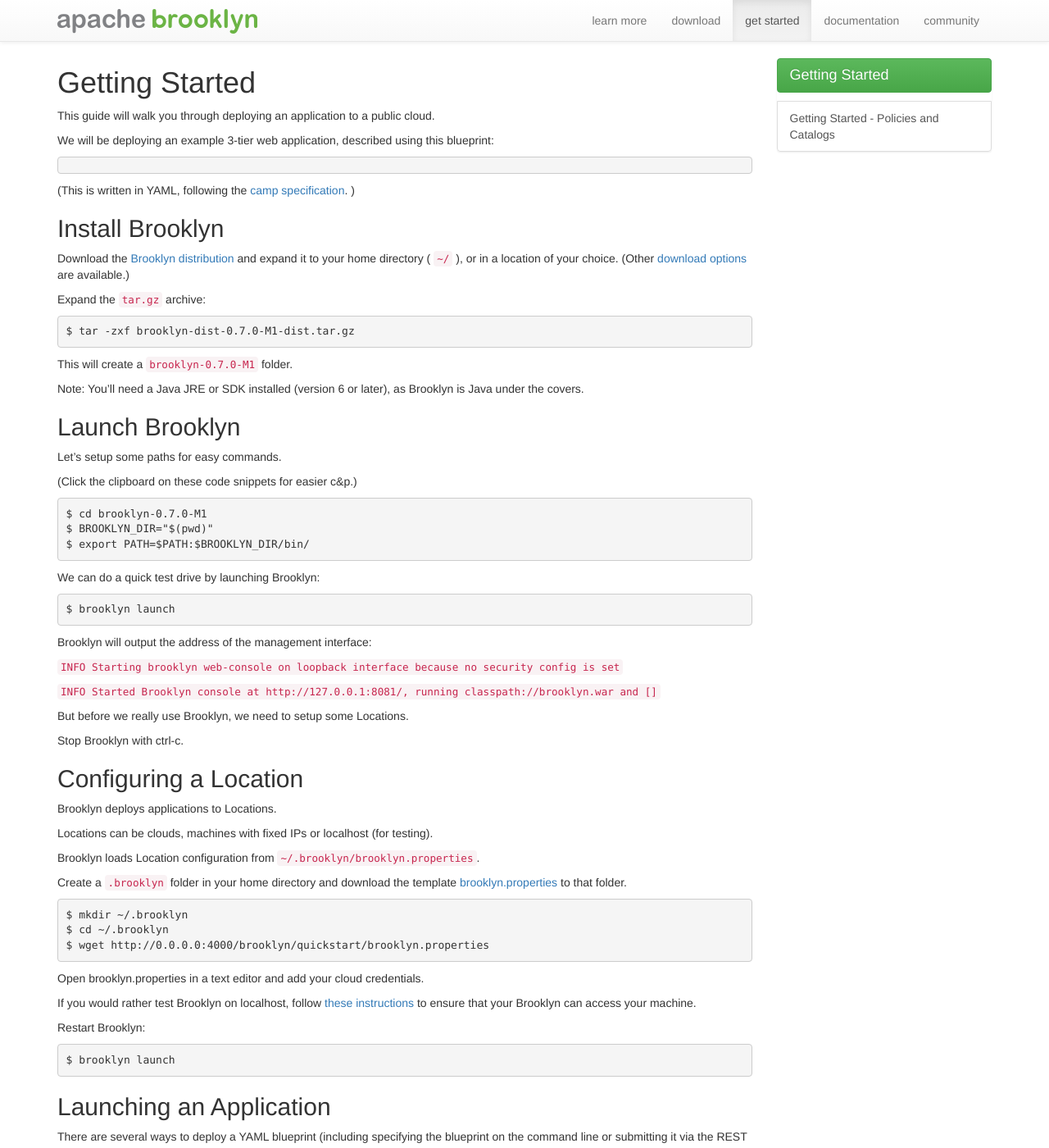
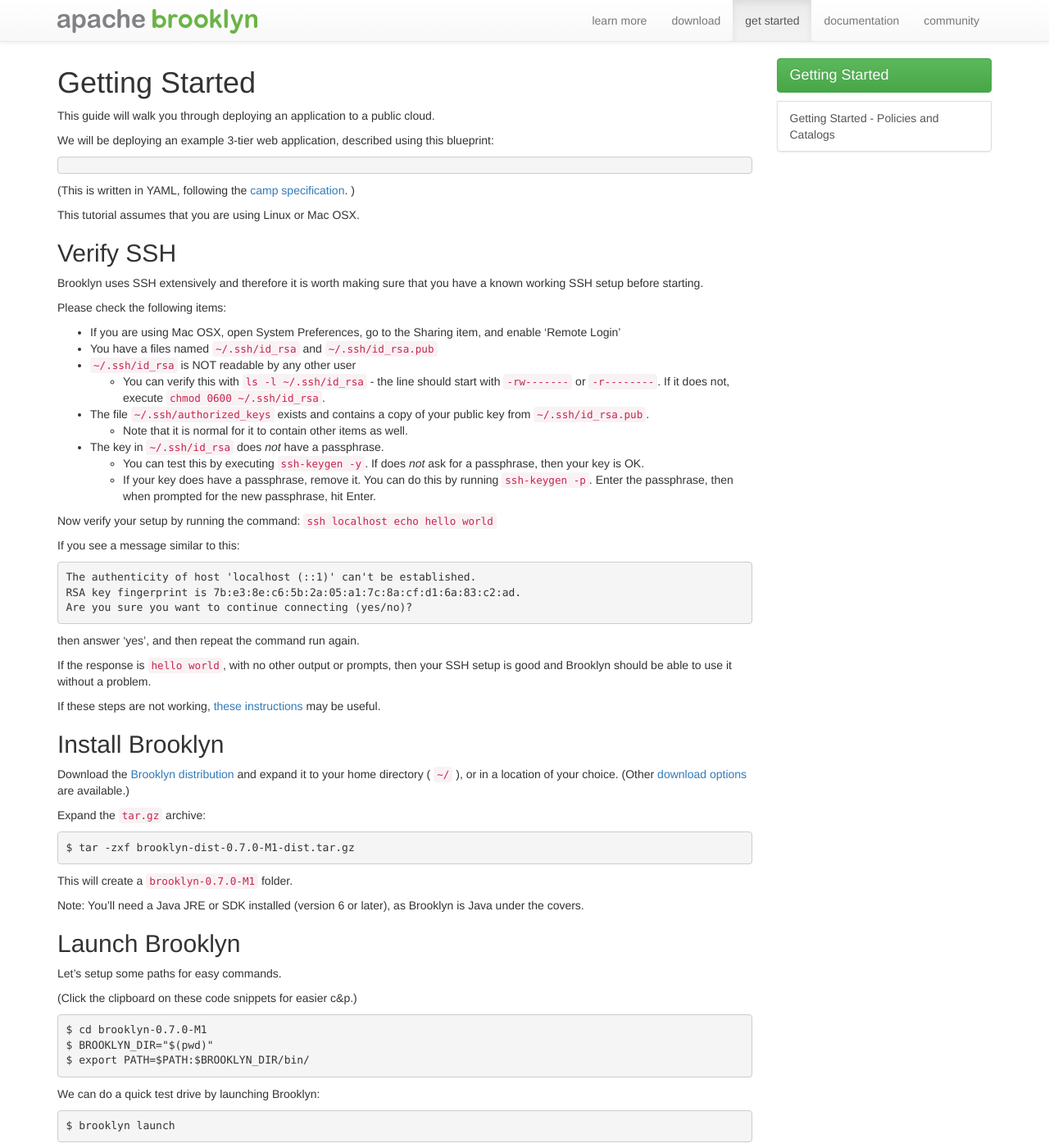
Before and after one commit to apache/incubator-brooklyn-site, a Jekyll site: the page built from quickstart/index.md, in a window 1280 px wide and 1400 px high. Shown: the whole window at 82% size. Built offline with Jekyll 4.4.1, drawn with Linux system fonts in a browser that asks for light colours; nearby versions of some CDN libraries; some of the changed text lies outside the part shown.

Commit message:
Getting started updates following user feedback

```diff
--- a/quickstart/index.md
+++ b/quickstart/index.md
@@ -14,6 +14,46 @@
 {% endhighlight %}
 
 (This is written in YAML, following the [camp specification](https://www.oasis-open.org/committees/camp/). )
+
+This tutorial assumes that you are using Linux or Mac OSX.
+
+
+## Verify SSH
+
+Brooklyn uses SSH extensively and therefore it is worth making sure that you have a known working SSH setup before
+starting.
+
+Please check the following items:
+
+- If you are using Mac OSX, open System Preferences, go to the Sharing item, and enable 'Remote Login'
+- You have a files named `~/.ssh/id_rsa` and `~/.ssh/id_rsa.pub`
+- `~/.ssh/id_rsa` is NOT readable by any other user
+  - You can verify this with `ls -l ~/.ssh/id_rsa` - the line should start with `-rw-------` or `-r--------`. If it
+    does not, execute `chmod 0600 ~/.ssh/id_rsa`.
+- The file `~/.ssh/authorized_keys` exists and contains a copy of your public key from `~/.ssh/id_rsa.pub`.
+  - Note that it is normal for it to contain other items as well.
+- The key in `~/.ssh/id_rsa` does *not* have a passphrase.
+  - You can test this by executing `ssh-keygen -y`. If does *not* ask for a passphrase, then your key is OK.
+  - If your key does have a passphrase, remove it. You can do this by running `ssh-keygen -p`. Enter the passphrase,
+    then when prompted for the new passphrase, hit Enter.
+
+Now verify your setup by running the command: `ssh localhost echo hello world`
+
+If you see a message similar to this:
+
+<pre>
+The authenticity of host 'localhost (::1)' can't be established.
+RSA key fingerprint is 7b:e3:8e:c6:5b:2a:05:a1:7c:8a:cf:d1:6a:83:c2:ad.
+Are you sure you want to continue connecting (yes/no)?
+</pre>
+
+then answer 'yes', and then repeat the command run again.
+
+If the response is `hello world`, with no other output or prompts, then your SSH setup is good and Brooklyn should be
+able to use it without a problem.
+
+If these steps are not working, [these instructions]({{ site.data.brooklyn.url.userguide }}/use/guide/locations/) may be
+useful.
 
 
 ## Install Brooklyn
@@ -87,8 +127,6 @@
 
 Open brooklyn.properties in a text editor and add your cloud credentials.
 
-If you would rather test Brooklyn on localhost, follow [these instructions]({{ site.data.brooklyn.url.userguide }}/use/guide/locations/) to ensure that your Brooklyn can access your machine.
-
 Restart Brooklyn:
 
 {% highlight bash %}
@@ -108,14 +146,18 @@
 
 ### Chose your Cloud / Location
 
-Edit the 'location' parameter in the YAML template (repeated below) to use the location you configured.
+Let's look again at our YAML blueprint:
 
-For example, replace:
 {% highlight yaml %}
-location: location
+{% readj _my-web-cluster.yaml %}
 {% endhighlight %}
 
-with (one of):
+Copy this document into the large text box on the YAML tab, labelled `Enter CAMP Plan YAML code here`. But *before* you
+submit it, we need to make a modification.
+
+Find the line near the top of the blueprint that starts `location:`. Change the line to name a location. For example,
+one of these lines:
+
 {% highlight yaml %}
 location: aws-ec2:us-east-1
 location: rackspace-cloudservers-us:ORD
@@ -125,14 +167,8 @@
 
 **My Web Cluster Blueprint**
 
-{% highlight yaml %}
-{% readj _my-web-cluster.yaml %}
-{% endhighlight %}
-
-Paste the modified YAML into the dialog and click 'Finish'.
-The dialog will close and Brooklyn will begin deploying your application.
-
-Your application will be shown as 'Starting' on the web console's front page.
+With the modified YAML in the dialog, click 'Finish'. The dialog will close and Brooklyn will begin deploying your
+application. Your application will be shown as 'Starting' on the web console's front page.
 
 ![My Web Cluster is STARTING.](images/my-web-cluster-starting.png)
 
```
Also changed, not shown: quickstart/policies-and-catalogs.md (+5 -0 lines).
